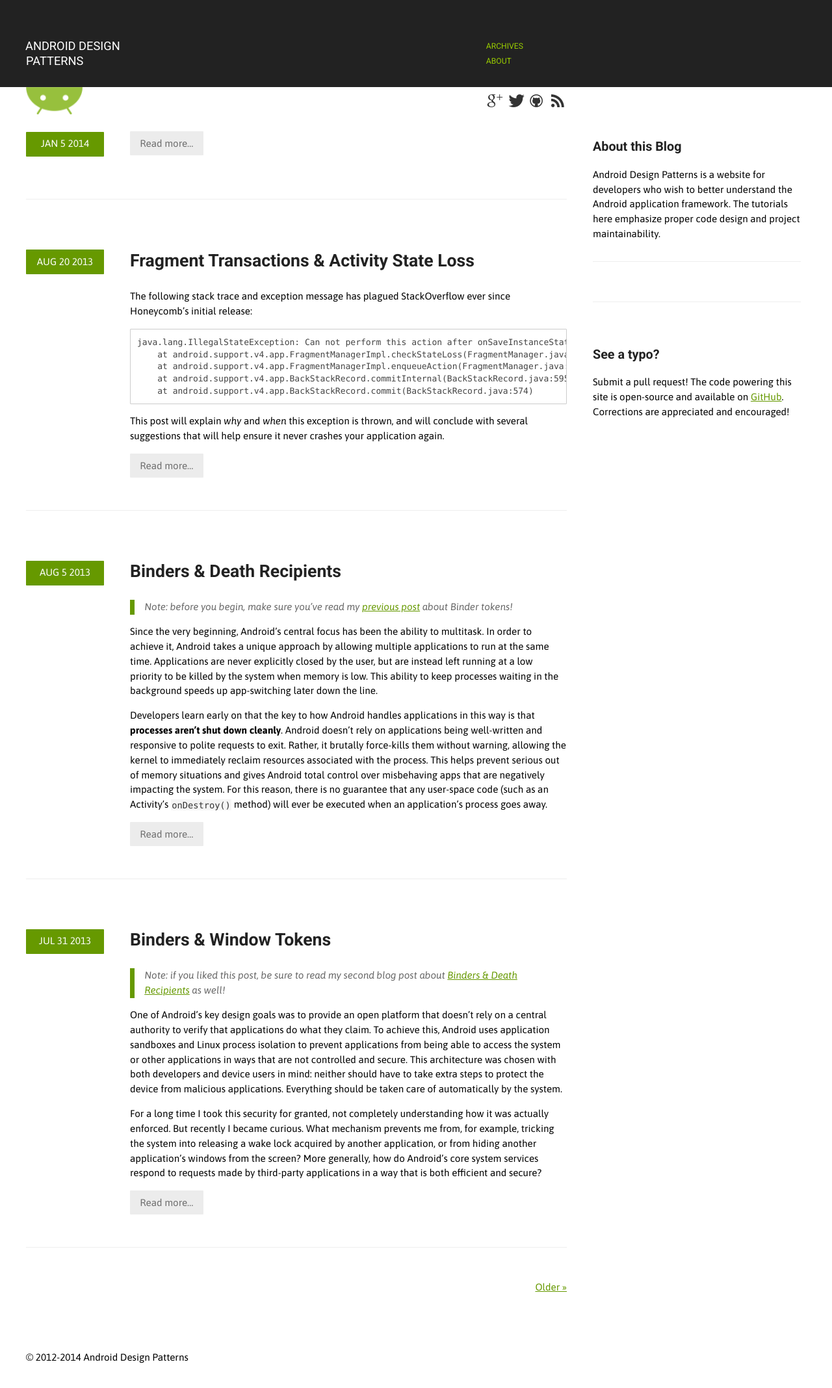
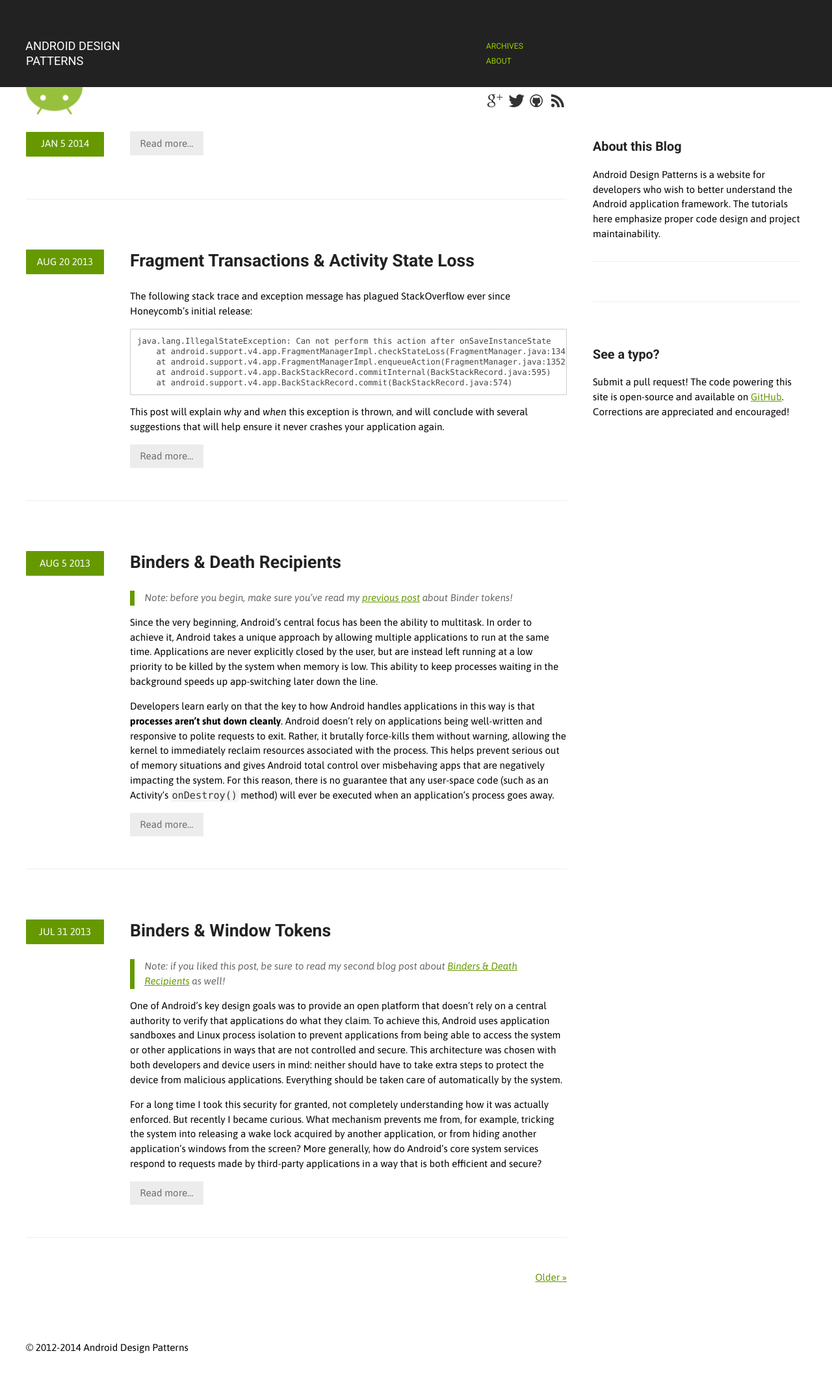
Before and after one commit to alexjlockwood/AndroidDesignPatterns, a Jekyll site: the page built from index.html, in a window 1280 px wide. Shown: the whole page at 65% size. Built offline with Jekyll 4.4.1, drawn with Linux system fonts in a browser that asks for light colours; Markdown is read by kramdown in place of the engine named in the settings; the list of posts is cut into pages by our own code; comment, search, counter and statistics services are not loaded.

Commit message:
Highlight pre text size smaller

```diff
--- a/_includes/style.css
+++ b/_includes/style.css
@@ -383,7 +383,6 @@ pre {
 }
 code {
     color: #333;
-    font-size: .9em;
     padding: .05em .1em;
     font-family: Consolas, Menlo, Monaco, 'Lucida Console', 'Liberation Mono', 'DejaVu Sans Mono', 'Courier New', monospace;
     line-height: 1.3em;
@@ -406,6 +405,7 @@ pre code {
     overflow-y: hidden;
 }
 .highlight {
+    font-size: 0.9em;
     background: transparent;
 }
 .highlighttable {
```
